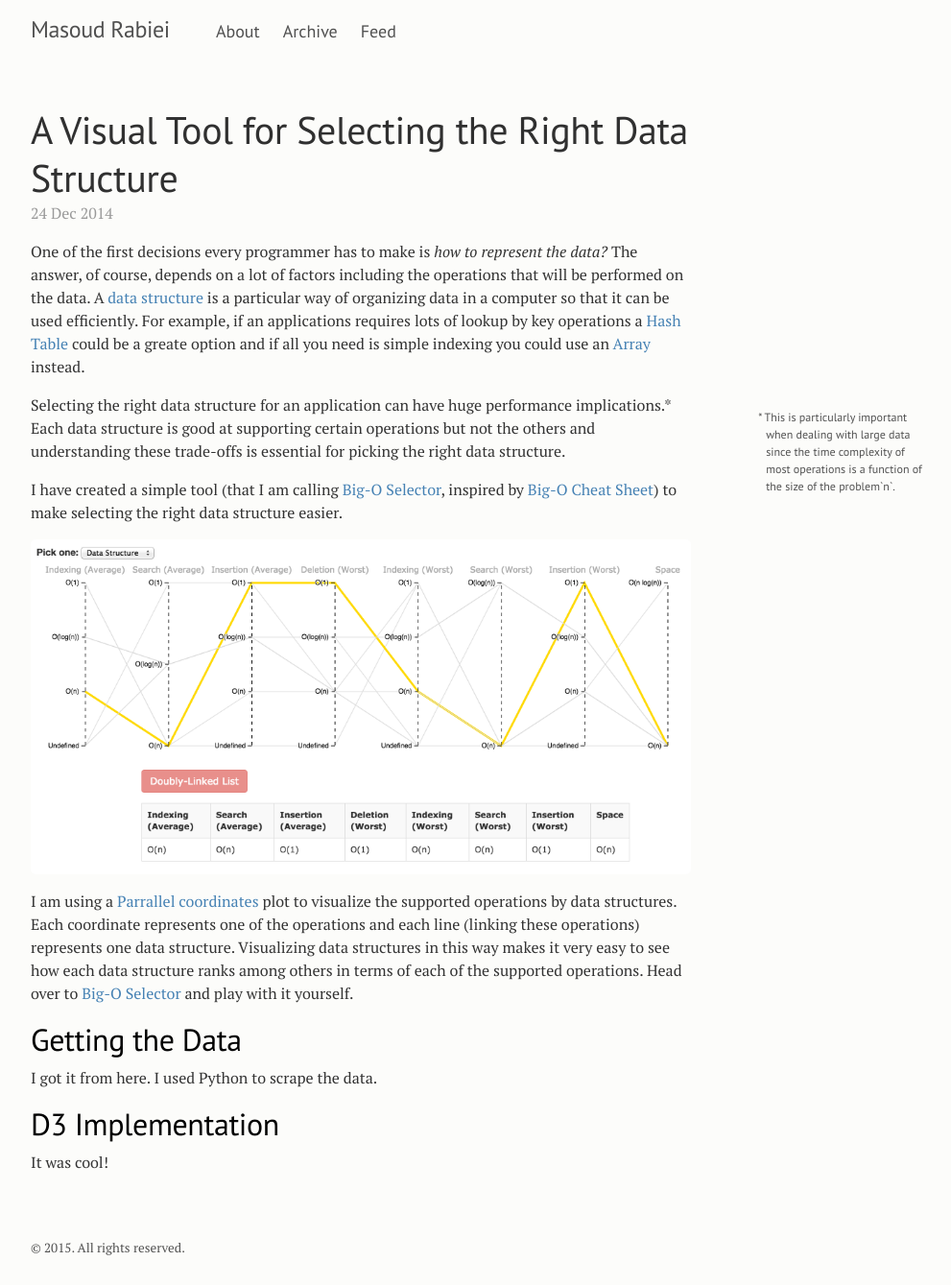
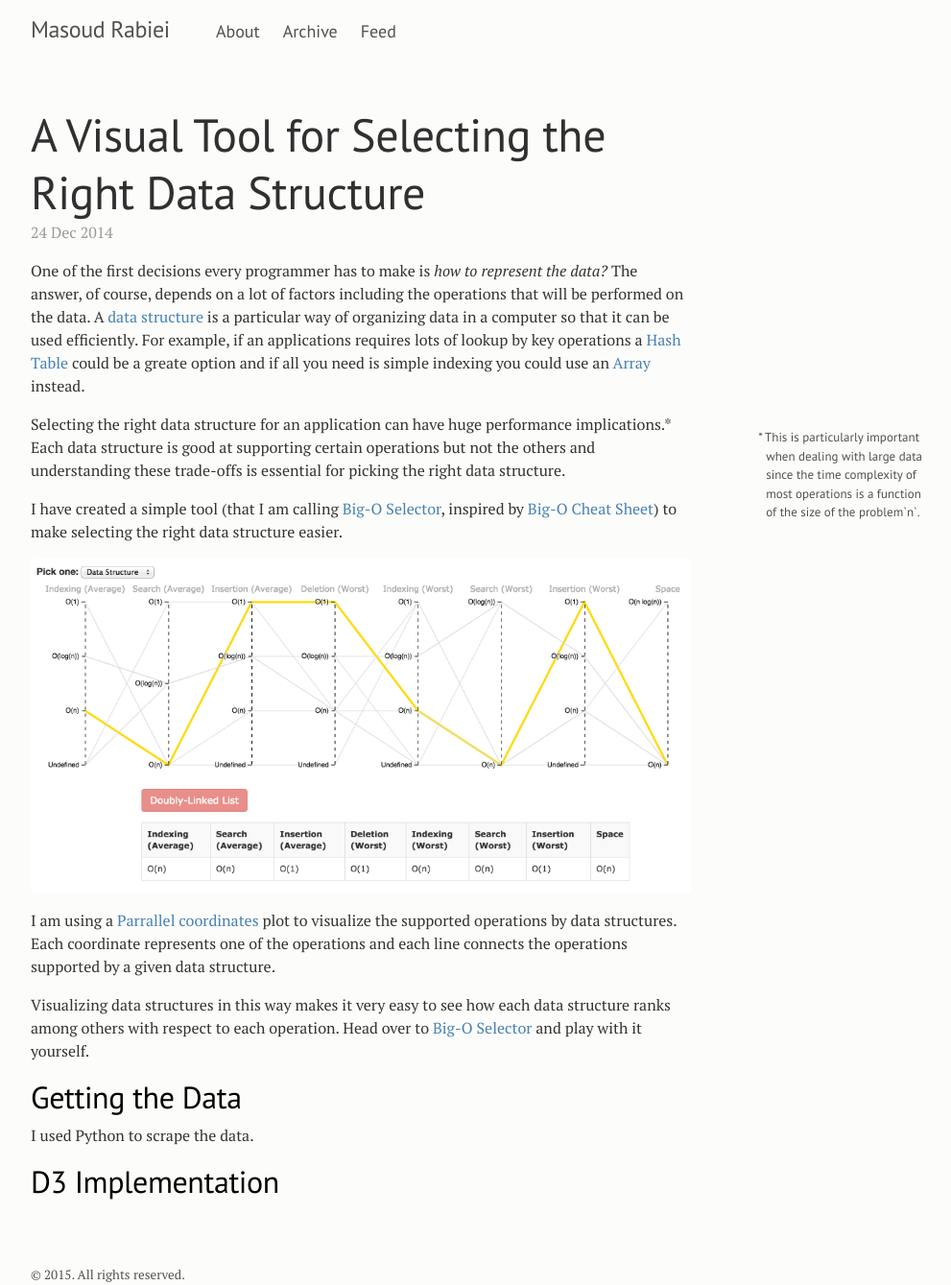
Before and after one commit to masrab/masrab.github.io, a Jekyll site: the page built from _posts/2014-12-24-a-visual-tool-for-selecting-the-right-data-structure.md, in a window 1280 px wide. Shown: the whole page at 96% size, without its empty margins (144-1135 px from the left). Built offline with Jekyll 4.4.1, drawn with Linux system fonts in a browser that asks for light colours; Markdown is read by kramdown in place of the engine named in the settings; before the commit the page ends 1311 px from its top, so only the background shows below that.

Commit message:
post update

```diff
--- a/_config.yml
+++ b/_config.yml
@@ -3,7 +3,7 @@
 permalink:        /blog/:title
 baseurl:          '/'
 
-markdown:         redcarpet
+# markdown:         redcarpet
 highlighter:      pygments
 
 # Setup
--- a/_posts/2014-12-24-a-visual-tool-for-selecting-the-right-data-structure.md
+++ b/_posts/2014-12-24-a-visual-tool-for-selecting-the-right-data-structure.md
@@ -14,14 +14,13 @@ I have created a simple tool (that I am calling [Big-O Selector](/bigoselector/)
 
 [![Big-O Selector screenshot](/images/big-o-selector.png "Big-O Selector")](/bigoselector/)
 
-I am using a [Parrallel coordinates](http://en.wikipedia.org/wiki/Parallel_coordinates) plot to visualize the supported operations by data structures. Each coordinate represents one of the operations and each line (linking these operations) represents one data structure. Visualizing data structures in this way makes it very easy to see how each data structure ranks among others in terms of each of the supported operations. Head over to [Big-O Selector](/bigoselector/) and play with it yourself.
+I am using a [Parrallel coordinates](http://en.wikipedia.org/wiki/Parallel_coordinates) plot to visualize the supported operations by data structures. Each coordinate represents one of the operations and each line connects the operations supported by a given data structure.
+
+Visualizing data structures in this way makes it very easy to see how each data structure ranks among others with respect to each operation. Head over to [Big-O Selector](/bigoselector/) and play with it yourself.
 
 
 ## Getting the Data
 
-I got it from here.
 I used Python to scrape the data.
 
 ## D3 Implementation
-
-It was cool!
--- a/public/css/custom.css
+++ b/public/css/custom.css
@@ -36,7 +36,7 @@ h1, h2, h3, h4, h5, h6 {
 }
 
 h1 {
-  font-size: 2.5rem;
+  font-size: 3rem;
 }
 
 h2 {
@@ -66,7 +66,8 @@ a:focus {
 }
 
 article aside{
-  font-size: 0.75rem;
+  /*font-size: 0.75rem;*/
+  font-size: small;
   font-family: "PT Sans", sans-serif;
   right: 5px;
   position: absolute;
```
Also changed, not shown: _posts/2015-01-24-happy-new-year.md (deleted, +0 -5 lines).
